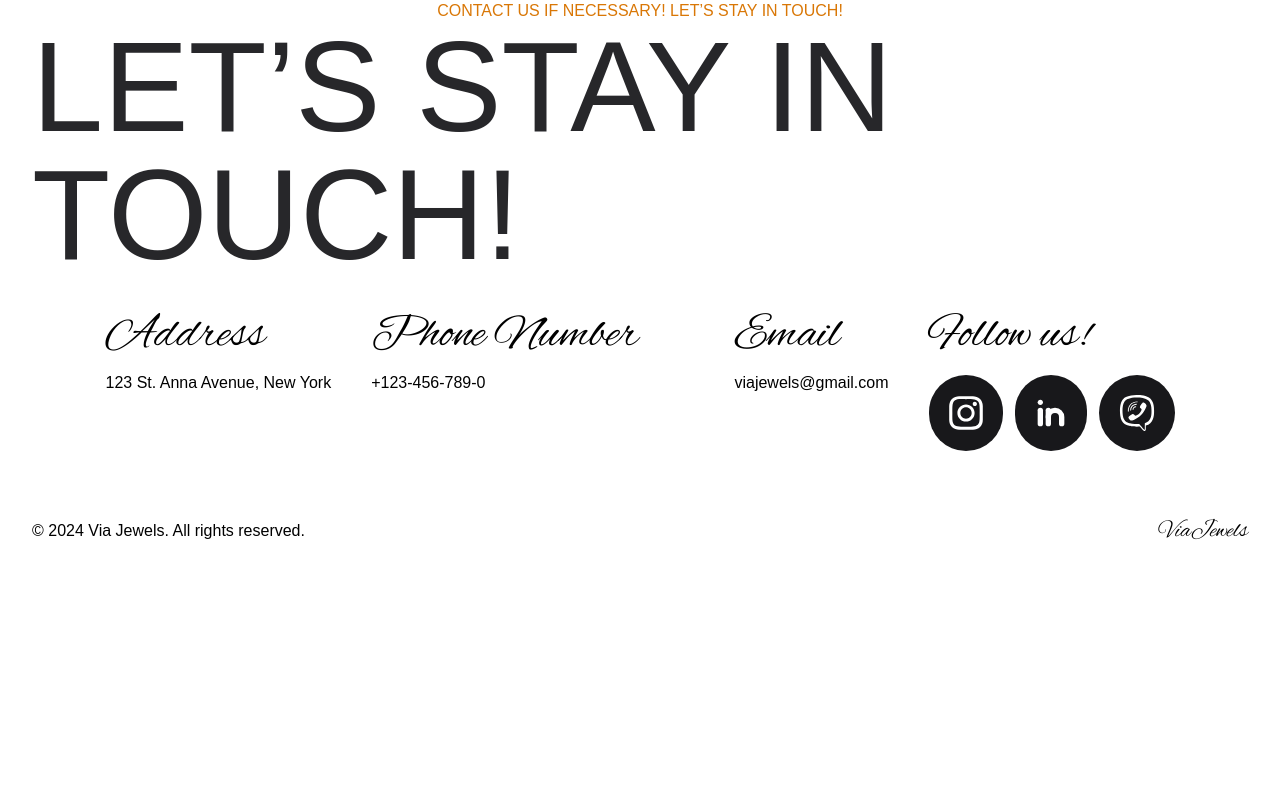
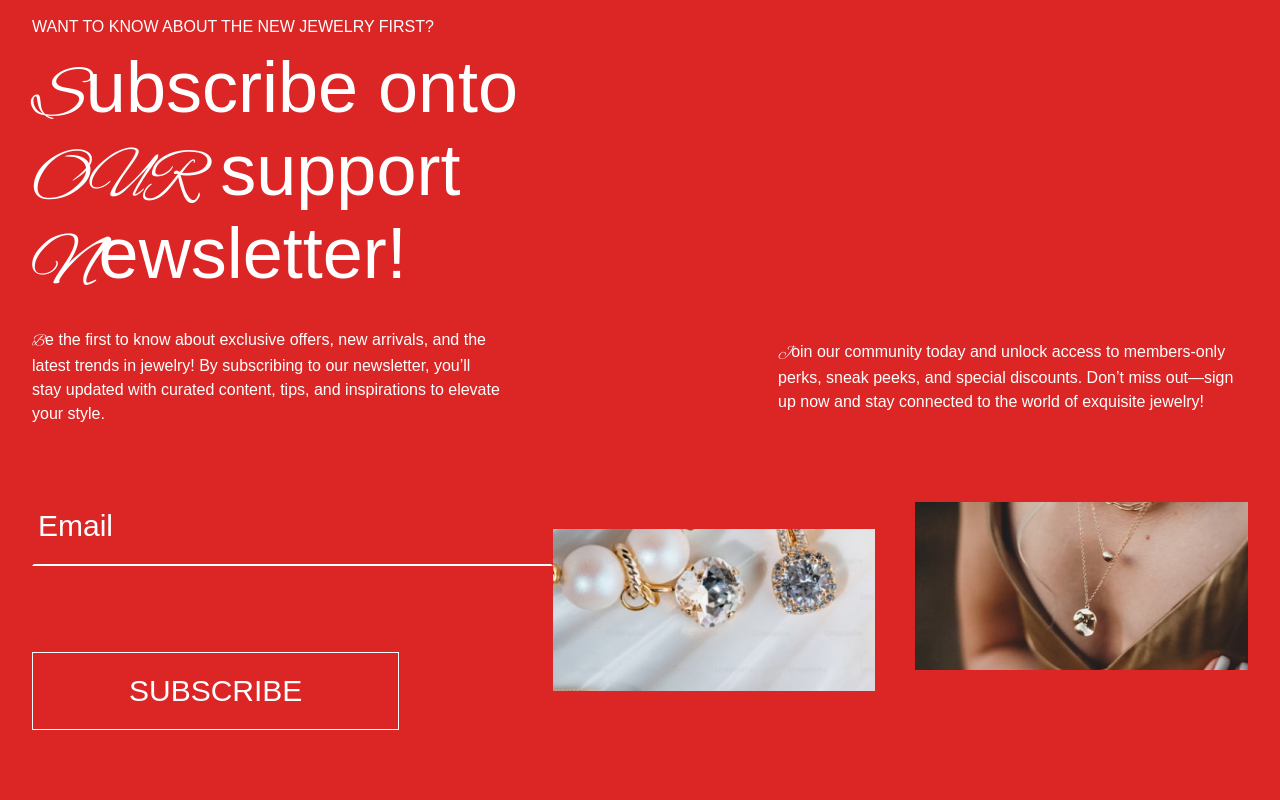
Before and after one commit to HumptyDumpy01/viajewels-app-enhanced, an Angular app: page /jewelry in a window 1280 px wide. Shown: the part 2920-3720 px from the top of the page. Before the commit the page ends 3507 px from the top, so only its background shows below. Built offline with nearby package versions, Linux system fonts and the light colour scheme; a web font is replaced by a local one.

Commit message:
Implemented the UI for subscribe onto newsletter section

```diff
--- a/src/app/UI/buttons/viajewels-button/viajewels-button.component.ts
+++ b/src/app/UI/buttons/viajewels-button/viajewels-button.component.ts
@@ -18,10 +18,11 @@ export class ViajewelsButtonComponent {
   get getStyles() {
     const defaultStyles = `border border-zinc-800`;
     const whiteStyles = ` bg-white text-red-600`;
-    return this.styling() === `default` ? defaultStyles : whiteStyles;
+    const emptyWhiteStyles = `text-white border border-white`;
+    return this.styling() === `default` ? defaultStyles : this.styling() === `white` ? whiteStyles : emptyWhiteStyles;
   }
 
 }
 
 
-type ViajewelsButtonStylingType = `default` | `white`
+type ViajewelsButtonStylingType = `default` | `white` | `empty-white`;
--- a/src/app/pages/jewelry/jewelry-items/jewelry-items.component.ts
+++ b/src/app/layout/jewelry-items/jewelry-items.component.ts
@@ -1,7 +1,7 @@
 import { Component, input } from '@angular/core';
-import { ItemCardComponent } from '../../../UI/cards/item-card/item-card.component';
-import { ViajewelsButtonComponent } from '../../../UI/buttons/viajewels-button/viajewels-button.component';
-import { JewelryType } from '../../../../../data/JEWELRY';
+import { ItemCardComponent } from '../../UI/cards/item-card/item-card.component';
+import { ViajewelsButtonComponent } from '../../UI/buttons/viajewels-button/viajewels-button.component';
+import { JewelryType } from '../../../../data/JEWELRY';
 import { NgForOf, NgIf } from '@angular/common';
 
 @Component({
--- /dev/null
+++ b/src/app/layout/subscribe-onto-newsletter/subscribe-onto-newsletter.component.html
@@ -0,0 +1,44 @@
+<div class="bg-red-600 py-24 pb-28">
+  <div class="container">
+    <section>
+      <div class="flex bp-890:block flex-col items-center bp-890:text-left text-center">
+        <app-heading customContainerClasses="mb-7 flex flex-col" span="want to know about the new jewelry first?"
+                     spanColor="text-white">
+          <p class="text-white"><span class="font-alexBrush">S</span>ubscribe onto <span
+            class="font-alexBrush">OUR</span>
+            support
+            <span class="font-alexBrush">N</span>ewsletter!</p>
+        </app-heading>
+        <div class="flex items-center justify-between mb-16">
+          <app-paragraph customClasses="text-white">
+            <span class="font-alexBrush">B</span>e the first to know about exclusive offers, new arrivals, and the
+            latest trends in jewelry! By subscribing to our newsletter, you’ll stay updated with curated content, tips,
+            and inspirations to elevate your style.
+          </app-paragraph>
+
+          <app-paragraph customClasses="text-white hidden lg:block">
+            <span class="font-alexBrush">J</span>oin our community today and unlock access to members-only perks, sneak
+            peeks, and special discounts. Don’t miss out—sign up now and stay connected to the world of exquisite
+            jewelry!
+          </app-paragraph>
+        </div>
+      </div>
+      <div class="flex items-center justify-center bp-890:justify-between">
+        <div class="flex items-center max-w-[599px]">
+          <form class="w-full flex flex-col gap-14">
+            <div class="flex justify-center flex-col gap-1">
+              <app-input-control helperText="Enter your email" placeholder="Email" type="email" />
+            </div>
+            <app-viajewels-button label="Subscribe" styling="empty-white" type="submit" />
+          </form>
+        </div>
+        <div class="items-center gap-10 hidden bp-890:flex">
+          <div class="hidden bp-1210:flex">
+            <img alt="A beautiful rings made of perfect stones" src="./newsletter/newsletter-img-1.png">
+          </div>
+          <img alt="Top-notch rings crafted for you" class="mb-12" src="./newsletter/newsletter-img-2.png">
+        </div>
+      </div>
+    </section>
+  </div>
+</div>
--- a/src/app/pages/jewelry/jewelry.component.html
+++ b/src/app/pages/jewelry/jewelry.component.html
@@ -2,3 +2,4 @@
 <app-filter-jewelry />
 <app-jewelry-items [jewelry]="jewelryItems" />
 <app-recent-searches />
+<app-subscribe-onto-newsletter />
```
Also changed, not shown: src/app/layout/subscribe-onto-newsletter/subscribe-onto-newsletter.component.ts (added, +21 -0 lines), src/app/pages/jewelry/jewelry.component.ts (+6 -2 lines), public/newsletter/newsletter-img-1.png (added), public/newsletter/newsletter-img-2.png (added), src/app/layout/jewelry-items/jewelry-items.component.css (added), src/app/layout/jewelry-items/jewelry-items.component.html (renamed from src/app/pages/jewelry/jewelry-items/jewelry-items.component.html), src/app/layout/subscribe-onto-newsletter/subscribe-onto-newsletter.component.css (added).
